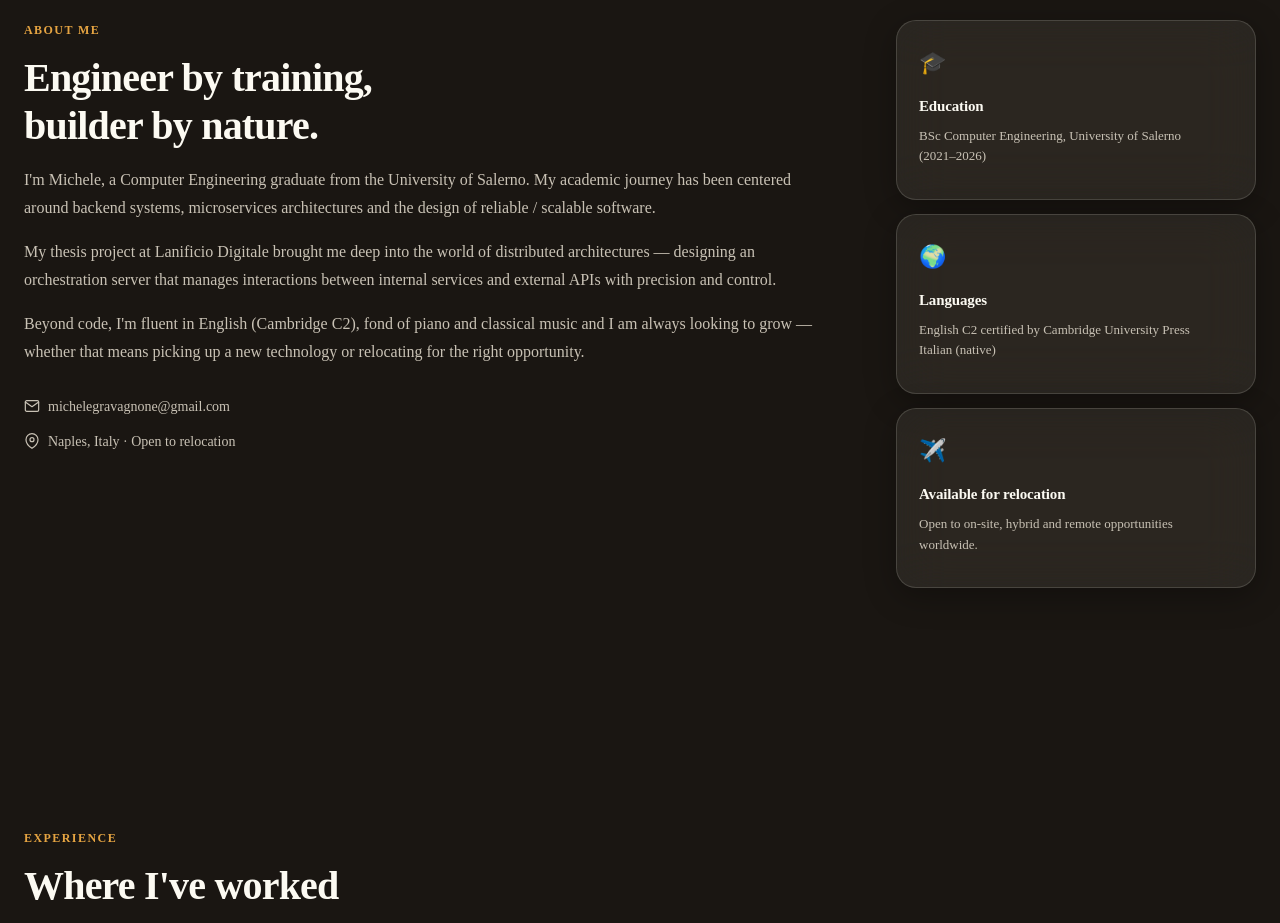
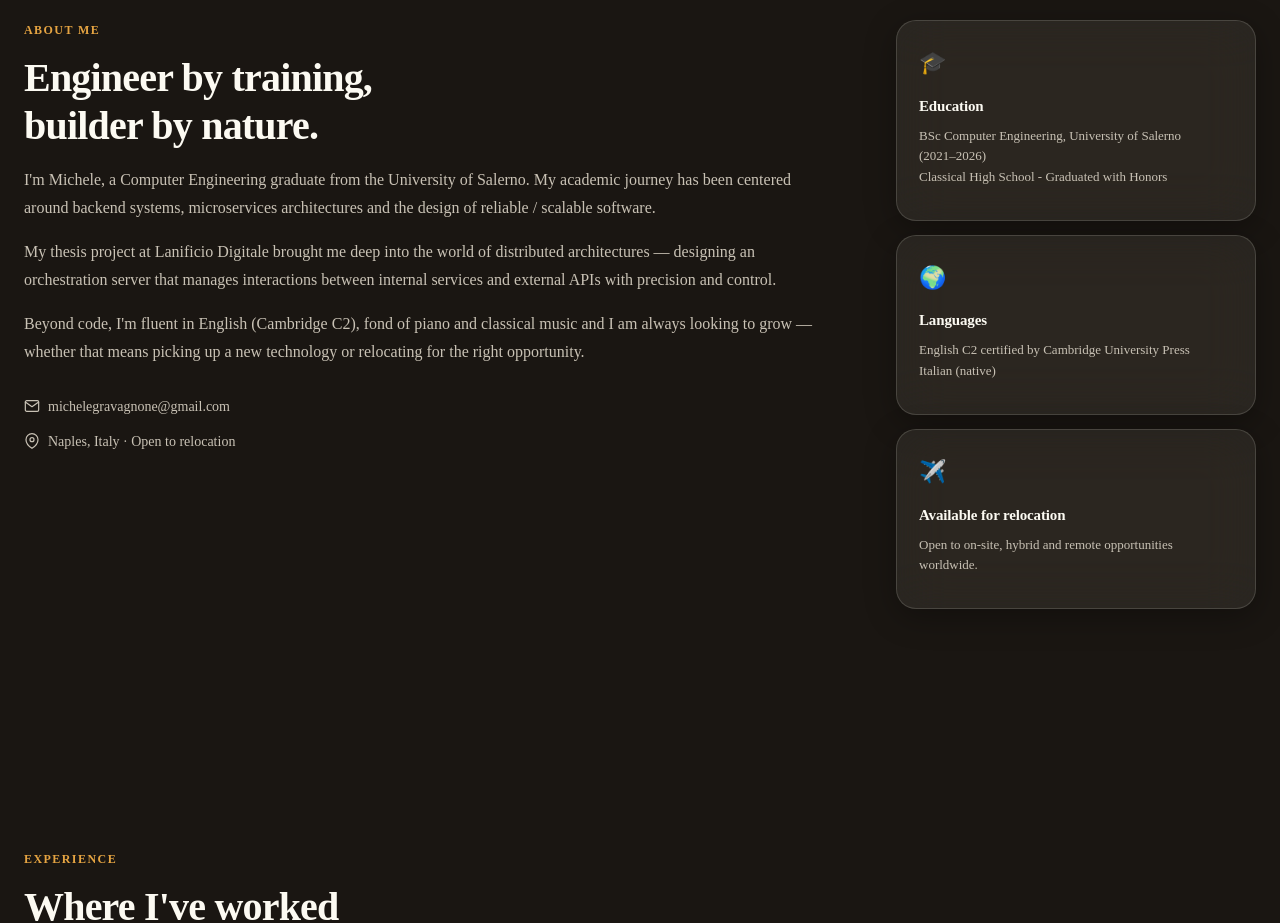
Before and after one commit to MicheleGravagnone/portfolio, a React (Create React App) app: page / in a window 1280 px wide. Shown: the part 1040-1963 px from the top of the page. Built offline with nearby package versions, Linux system fonts and the light colour scheme; a web font is replaced by a local one.

Commit message:
Updated About.jsx

```diff
--- a/src/sections/About.jsx
+++ b/src/sections/About.jsx
@@ -46,7 +46,7 @@ export default function About() {
           <div className="about__card glass-card">
             <div className="about__card-icon">🎓</div>
             <h3>Education</h3>
-            <p>BSc Computer Engineering, University of Salerno <br /> (2021–2026)</p>
+            <p>BSc Computer Engineering, University of Salerno <br /> (2021–2026) <br /> Classical High School - Graduated with Honors</p>
           </div>
           <div className="about__card glass-card">
             <div className="about__card-icon">🌍</div>
```
